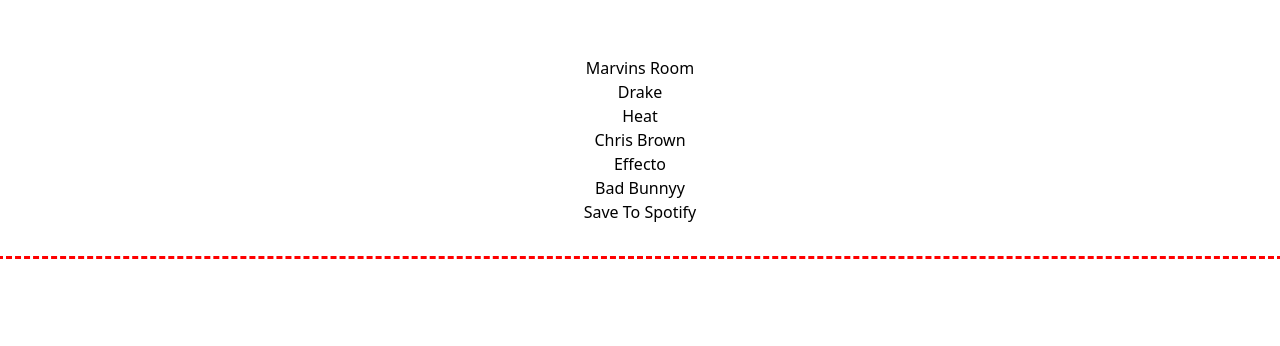
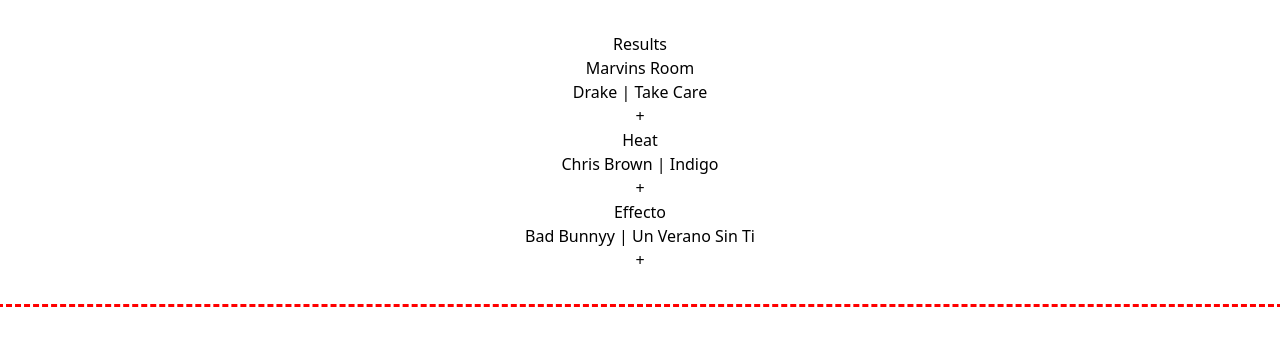
Before and after one commit to Alfredo90/jamming-spotify, a React (Vite) app: page / in a window 1280 px wide. Shown: the top 346 px of the page. Built offline with nearby package versions, Linux system fonts and the light colour scheme.

Commit message:
restructure data flow

```diff
--- a/src/App.jsx
+++ b/src/App.jsx
@@ -2,8 +2,7 @@
 import dummyData from "./dummyData";
 import "./App.css";
 // import SearchBar from "./components/SearchBar/SearchBar";
-// import SearchResults from "./components/SearchResults/SearchResults";
-import Playlist from "./components/Playlist/Playlist";
+import SearchResults from "./components/SearchResults/SearchResults";
 
 function App() {
   ///setup dummy data as a placeholder
@@ -11,8 +10,8 @@
   console.log(data);
   return (
     <>
-      {/* <SearchResults data={data} /> */}
-      <Playlist data={data} />
+      {/* <SearchBar data={data} /> */}
+      <SearchResults data={data} />
     </>
   );
 }
--- a/src/components/Playlist/Playlist.jsx
+++ b/src/components/Playlist/Playlist.jsx
@@ -1,31 +1,29 @@
 import { useState } from "react";
 
 const Playlist = ({ data }) => {
-  const [playlistName, setPlaylistName] = useState("");
+  // const [playlistName, setPlaylistName] = useState("");
   const [playlistTrack, setPlaylistTrack] = useState(data);
-  const [isEditing, setIsEditing] = useState(true);
+  // const [isEditing, setIsEditing] = useState(true);
 
-  const submitChangedName = (e) => {
-    e.preventDefault();
-  };
-  const changePlaylistName = ({ target }) => {
-    setPlaylistName(target.value);
-  };
+  // const submitChangedName = (e) => {
+  //   e.preventDefault();
+  // };
+  // const changePlaylistName = ({ target }) => {
+  //   setPlaylistName(target.value);
+  // };
 
   return (
     <>
-      <form onSubmit={submitChangedName}>
-        <input value={playlistName} onChange={changePlaylistName} type="text" />
       <ul>
-          {playlistTrack.map(({ id, name, artist }) => (
+        {playlistTrack.map(({ id, name, artist, album }) => (
           <li key={id}>
             <h2>{name}</h2>
-              <h3>{artist}</h3>
+            <h3>
+              {artist} | {album}
+            </h3>
           </li>
         ))}
       </ul>
-        <button type="submit">Save To Spotify</button>
-      </form>
     </>
   );
 };
--- a/src/components/SearchResults/SearchResults.jsx
+++ b/src/components/SearchResults/SearchResults.jsx
@@ -1,16 +1,15 @@
 import React from "react";
+import Tracklist from "../Tracklist/Tracklist";
 
 const SearchResults = ({ data }) => {
+  console.log(data);
   return (
     <>
       <h1>Results</h1>
       <ul>
-        {data.map(({ id, name, artist, album }) => (
-          <li key={id}>
-            <h2>{name}</h2>
-            <h3>
-              {artist} | {album}
-            </h3>
+        {data.map((item) => (
+          <li key={item.id}>
+            <Tracklist item={item} />
           </li>
         ))}
       </ul>
--- a/src/components/Track/Track.jsx
+++ b/src/components/Track/Track.jsx
@@ -0,0 +1,15 @@
+import React from "react";
+
+const Track = ({ item: { id, name, artist, album } }) => {
+  return (
+    <>
+      <h2>{name}</h2>
+      <h3>
+        {artist} | {album}
+      </h3>
+      <button>+</button>
+    </>
+  );
+};
+
+export default Track;
--- a/src/components/Tracklist/Tracklist.jsx
+++ b/src/components/Tracklist/Tracklist.jsx
@@ -0,0 +1,12 @@
+import React from "react";
+import Track from "../Track/Track";
+
+const Tracklist = ({ item }) => {
+  return (
+    <>
+      <Track item={item} />
+    </>
+  );
+};
+
+export default Tracklist;
```
Also changed, not shown: src/components/SearchBar/SearchBar.jsx (+23 -9 lines). Lines whose indentation alone changed are shown as unchanged.
